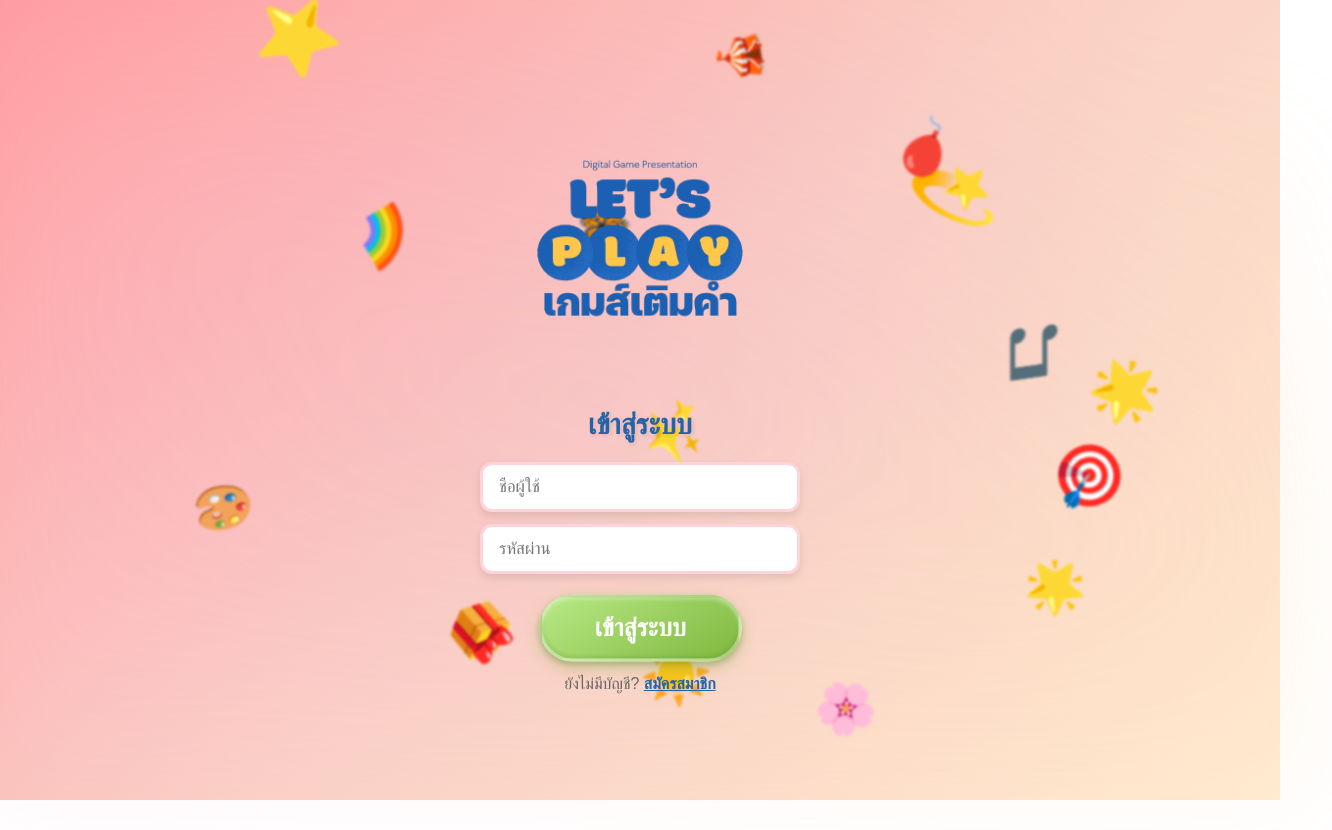
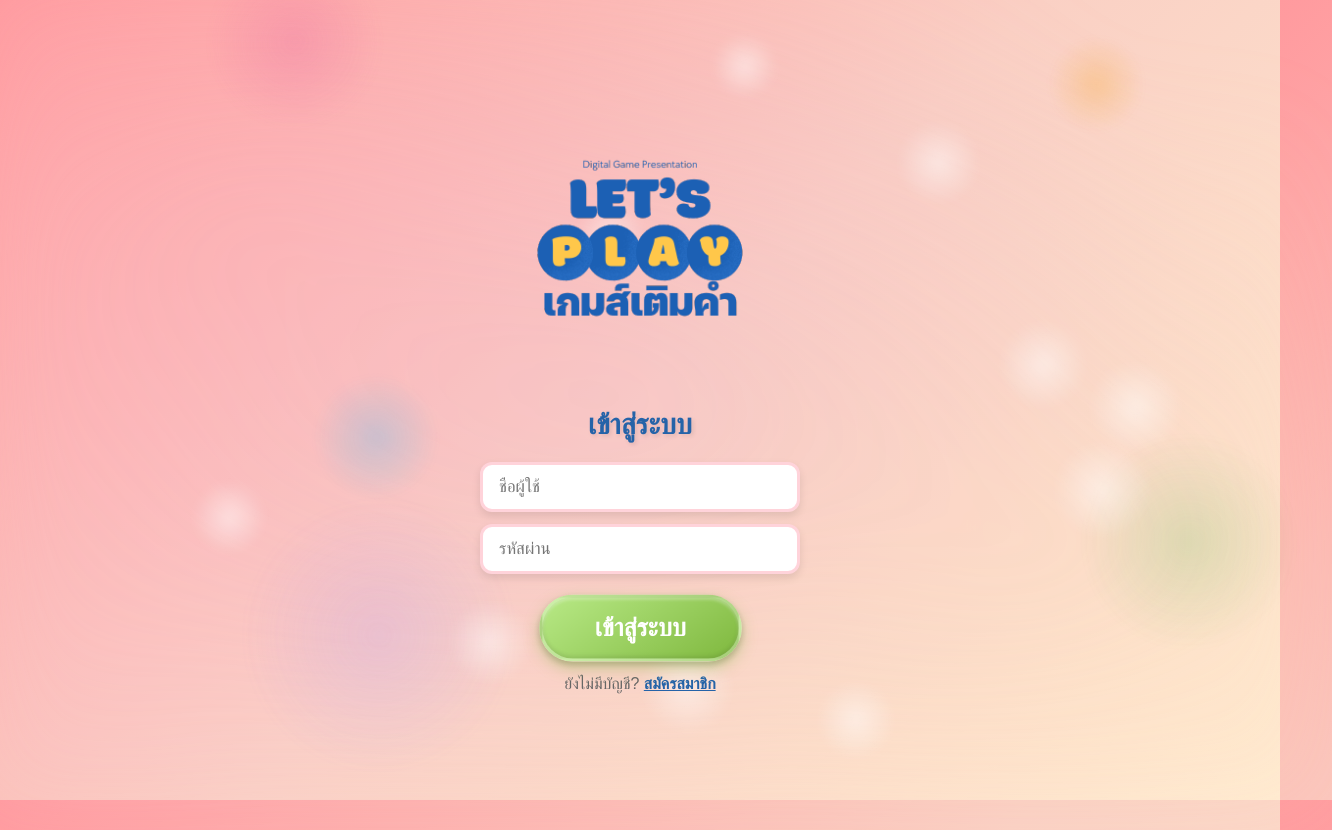
Before and after one commit to PanuwarZexx/GameWordfor-LD, a plain HTML site: page index1.html in a window 1280 px wide. Shown: the whole page, 1332 px wide, since content can reach past the window. Before the commit the page ends 800 px from the top, so only its background shows below. Drawn offline with Linux system fonts and the light colour scheme.

Commit message:
Update styles.css

```diff
--- a/css/styles.css
+++ b/css/styles.css
@@ -68,89 +68,50 @@
 }
 
 /* Floating shapes in background */
+/* Immersive Background / Particles (WOW Feature) */
 .floating-shape {
-    position: fixed;
+    position: absolute;
+    background: radial-gradient(circle, rgba(255,255,255,0.8) 0%, rgba(255,255,255,0) 70%);
+    border-radius: 50%;
+    filter: blur(4px);
+    opacity: 0.6;
     animation: floatShape 20s infinite ease-in-out;
     pointer-events: none;
     z-index: 0;
-    filter: blur(1px);
 }
 
 .floating-shape:nth-child(1) {
-    width: 100px;
-    height: 100px;
-    top: 10%;
-    left: 10%;
-    animation-delay: 0s;
-}
-
-.floating-shape:nth-child(1)::before {
-    content: '⭐';
-    font-size: 60px;
-    position: absolute;
-    animation: rotate 8s linear infinite;
-}
-
+    width: 150px; height: 150px;
+    top: 5%; left: 10%;
+    animation-duration: 25s;
+    background: radial-gradient(circle, rgba(232, 93, 158, 0.4) 0%, rgba(255,255,255,0) 70%);
+}
 .floating-shape:nth-child(2) {
-    width: 80px;
-    height: 80px;
-    top: 70%;
-    left: 80%;
-    animation-delay: 5s;
-}
-
-.floating-shape:nth-child(2)::before {
-    content: '🌟';
-    font-size: 50px;
-    position: absolute;
-    animation: rotate 10s linear infinite reverse;
-}
-
+    width: 200px; height: 200px;
+    top: 60%; left: 80%;
+    animation-duration: 30s;
+    animation-delay: -5s;
+    background: radial-gradient(circle, rgba(79, 184, 72, 0.3) 0%, rgba(255,255,255,0) 70%);
+}
 .floating-shape:nth-child(3) {
-    width: 90px;
-    height: 90px;
-    top: 50%;
-    left: 50%;
-    animation-delay: 10s;
-}
-
-.floating-shape:nth-child(3)::before {
-    content: '✨';
-    font-size: 55px;
-    position: absolute;
-    animation: rotate 12s linear infinite;
-}
-
+    width: 120px; height: 120px;
+    top: 40%; left: 20%;
+    animation-duration: 22s;
+    animation-delay: -10s;
+    background: radial-gradient(circle, rgba(56, 189, 248, 0.4) 0%, rgba(255,255,255,0) 70%);
+}
 .floating-shape:nth-child(4) {
-    width: 110px;
-    height: 110px;
-    top: 20%;
-    right: 20%;
-    animation-delay: 15s;
-}
-
-.floating-shape:nth-child(4)::before {
-    content: '💫';
-    font-size: 65px;
-    position: absolute;
-    animation: rotate 9s linear infinite reverse;
-}
-
+    width: 80px; height: 80px;
+    top: 15%; left: 75%;
+    animation-duration: 18s;
+    background: radial-gradient(circle, rgba(245, 158, 11, 0.4) 0%, rgba(255,255,255,0) 70%);
+}
 .floating-shape:nth-child(5) {
-    width: 70px;
-    height: 70px;
-    top: 30%;
-    left: 25%;
-    animation-delay: 3s;
-}
-
-.floating-shape:nth-child(5)::before {
-    content: '🌈';
-    font-size: 45px;
-    position: absolute;
-    animation: rotate 15s linear infinite;
-}
-
+    width: 250px; height: 250px;
+    top: 70%; left: 15%;
+    animation-duration: 35s;
+    background: radial-gradient(circle, rgba(167, 139, 250, 0.3) 0%, rgba(255,255,255,0) 70%);
+}
 .floating-shape:nth-child(6) {
     width: 95px;
     height: 95px;
@@ -159,13 +120,6 @@
     animation-delay: 7s;
 }
 
-.floating-shape:nth-child(6)::before {
-    content: '☀️';
-    font-size: 58px;
-    position: absolute;
-    animation: rotate 11s linear infinite;
-}
-
 .floating-shape:nth-child(7) {
     width: 85px;
     height: 85px;
@@ -174,13 +128,6 @@
     animation-delay: 12s;
 }
 
-.floating-shape:nth-child(7)::before {
-    content: '🎈';
-    font-size: 52px;
-    position: absolute;
-    animation: rotate 13s linear infinite reverse;
-}
-
 .floating-shape:nth-child(8) {
     width: 75px;
     height: 75px;
@@ -189,13 +136,6 @@
     animation-delay: 18s;
 }
 
-.floating-shape:nth-child(8)::before {
-    content: '🎨';
-    font-size: 48px;
-    position: absolute;
-    animation: rotate 14s linear infinite;
-}
-
 .floating-shape:nth-child(9) {
     width: 90px;
     height: 90px;
@@ -204,13 +144,6 @@
     animation-delay: 9s;
 }
 
-.floating-shape:nth-child(9)::before {
-    content: '🎵';
-    font-size: 55px;
-    position: absolute;
-    animation: rotate 10s linear infinite reverse;
-}
-
 .floating-shape:nth-child(10) {
     width: 80px;
     height: 80px;
@@ -219,13 +152,6 @@
     animation-delay: 6s;
 }
 
-.floating-shape:nth-child(10)::before {
-    content: '🌸';
-    font-size: 50px;
-    position: absolute;
-    animation: rotate 16s linear infinite;
-}
-
 .floating-shape:nth-child(11) {
     width: 70px;
     height: 70px;
@@ -234,13 +160,6 @@
     animation-delay: 14s;
 }
 
-.floating-shape:nth-child(11)::before {
-    content: '🦋';
-    font-size: 45px;
-    position: absolute;
-    animation: rotate 9s linear infinite reverse;
-}
-
 .floating-shape:nth-child(12) {
     width: 100px;
     height: 100px;
@@ -249,13 +168,6 @@
     animation-delay: 11s;
 }
 
-.floating-shape:nth-child(12)::before {
-    content: '🎯';
-    font-size: 60px;
-    position: absolute;
-    animation: rotate 12s linear infinite;
-}
-
 .floating-shape:nth-child(13) {
     width: 65px;
     height: 65px;
@@ -264,13 +176,6 @@
     animation-delay: 4s;
 }
 
-.floating-shape:nth-child(13)::before {
-    content: '🎪';
-    font-size: 42px;
-    position: absolute;
-    animation: rotate 17s linear infinite reverse;
-}
-
 .floating-shape:nth-child(14) {
     width: 85px;
     height: 85px;
@@ -279,26 +184,12 @@
     animation-delay: 8s;
 }
 
-.floating-shape:nth-child(14)::before {
-    content: '🎁';
-    font-size: 52px;
-    position: absolute;
-    animation: rotate 13s linear infinite;
-}
-
 .floating-shape:nth-child(15) {
     width: 95px;
     height: 95px;
     top: 45%;
     left: 85%;
     animation-delay: 16s;
-}
-
-.floating-shape:nth-child(15)::before {
-    content: '🌟';
-    font-size: 58px;
-    position: absolute;
-    animation: rotate 11s linear infinite reverse;
 }
 
 @keyframes floatShape {
@@ -1909,6 +1800,61 @@
     }
 }
 
+/* Micro-animations: Ripple effect for Thai Keys */
+.thai-key {
+    background: linear-gradient(135deg, rgba(255,255,255,0.95) 0%, rgba(248,249,250,0.95) 100%);
+    border: 2px solid rgba(255,255,255,0.8);
+    border-radius: 12px;
+    padding: 10px 5px;
+    font-size: 1.6em;
+    font-weight: 700;
+    color: #2c3e50;
+    cursor: pointer;
+    box-shadow: 0 4px 6px rgba(0,0,0,0.1),
+                inset 0 -2px 5px rgba(0,0,0,0.05);
+    transition: all 0.2s cubic-bezier(0.175, 0.885, 0.32, 1.275);
+    display: flex;
+    justify-content: center;
+    align-items: center;
+    font-family: 'Kanit', sans-serif;
+    position: relative;
+    overflow: hidden;
+    user-select: none;
+    -webkit-tap-highlight-color: transparent;
+}
+
+.thai-key::after {
+    content: '';
+    position: absolute;
+    top: 50%;
+    left: 50%;
+    width: 100%;
+    height: 100%;
+    background: rgba(232, 93, 158, 0.2);
+    border-radius: 50%;
+    transform: translate(-50%, -50%) scale(0);
+    opacity: 0;
+    transition: transform 0.4s ease-out, opacity 0.4s ease-out;
+}
+
+.thai-key:active::after {
+    transform: translate(-50%, -50%) scale(2);
+    opacity: 1;
+    transition: 0s;
+}
+
+.thai-key:hover {
+    transform: translateY(-3px) scale(1.05);
+    box-shadow: 0 6px 12px rgba(232, 93, 158, 0.2);
+    border-color: rgba(232, 93, 158, 0.4);
+    z-index: 10;
+}
+
+.thai-key:active {
+    transform: translateY(2px) scale(0.95);
+    box-shadow: 0 2px 4px rgba(0,0,0,0.1);
+}
+
 .answer-section {
     width: 100%;
     display: flex;
@@ -3024,6 +2970,34 @@
         rgba(255, 255, 255, 0.3) 50%,
         transparent 70%);
     animation: shimmer 3s infinite;
+}
+
+.custom-.answer-section {
+    padding: 10px;
+    margin-bottom: 5px;
+}
+
+/* ============================================ */
+/* Smooth Word Transitions (WOW Feature) */
+/* ============================================ */
+.game-right {
+    transition: opacity 0.4s ease-out, transform 0.4s cubic-bezier(0.175, 0.885, 0.32, 1.275);
+}
+
+.game-right.transitioning {
+    opacity: 0;
+    transform: translateY(20px) scale(0.98);
+}
+
+.word-transition-enter {
+    opacity: 0;
+    transform: translateY(20px);
+}
+
+.word-transition-enter-active {
+    opacity: 1;
+    transform: translateY(0);
+    transition: opacity 0.3s ease-out, transform 0.3s ease-out;
 }
 
 .custom-alert-icon {
@@ -3249,6 +3223,52 @@
 }
 
 /* ============================================ */
+/* Combo Streak Display (WOW Feature)           */
+/* ============================================ */
+.combo-display {
+    display: none;
+    align-items: center;
+    gap: 8px;
+    background: linear-gradient(135deg, #ff4e50 0%, #f9d423 100%);
+    padding: 5px 15px;
+    border-radius: 30px;
+    box-shadow: 0 0 15px rgba(255, 78, 80, 0.6), inset 0 0 10px rgba(255, 255, 255, 0.5);
+    margin-left: auto;
+    border: 2px solid #fff;
+    transform: scale(0);
+}
+
+.combo-text {
+    color: white;
+    font-size: 1.1em;
+    font-weight: 900;
+    text-shadow: 1px 1px 3px rgba(0,0,0,0.5);
+    letter-spacing: 2px;
+}
+
+.combo-multiplier {
+    color: #fff;
+    font-size: 1.5em;
+    font-weight: 900;
+    text-shadow: 2px 2px 0px #ff4e50, -1px -1px 0px #f9d423;
+}
+
+.animate-combo {
+    animation: comboPop 0.5s cubic-bezier(0.175, 0.885, 0.32, 1.275) forwards, comboPulse 1.5s infinite alternate ease-in-out;
+}
+
+@keyframes comboPop {
+    0% { transform: scale(0) rotate(-10deg); opacity: 0; }
+    80% { transform: scale(1.1) rotate(5deg); opacity: 1; }
+    100% { transform: scale(1) rotate(0deg); opacity: 1; }
+}
+
+@keyframes comboPulse {
+    0% { filter: drop-shadow(0 0 5px rgba(255,78,80,0.6)); }
+    100% { filter: drop-shadow(0 0 15px #f9d423); transform: scale(1.05); }
+}
+
+/* ============================================ */
 /* Users Summary Modal */
 /* ============================================ */
 .users-summary-modal {
```
